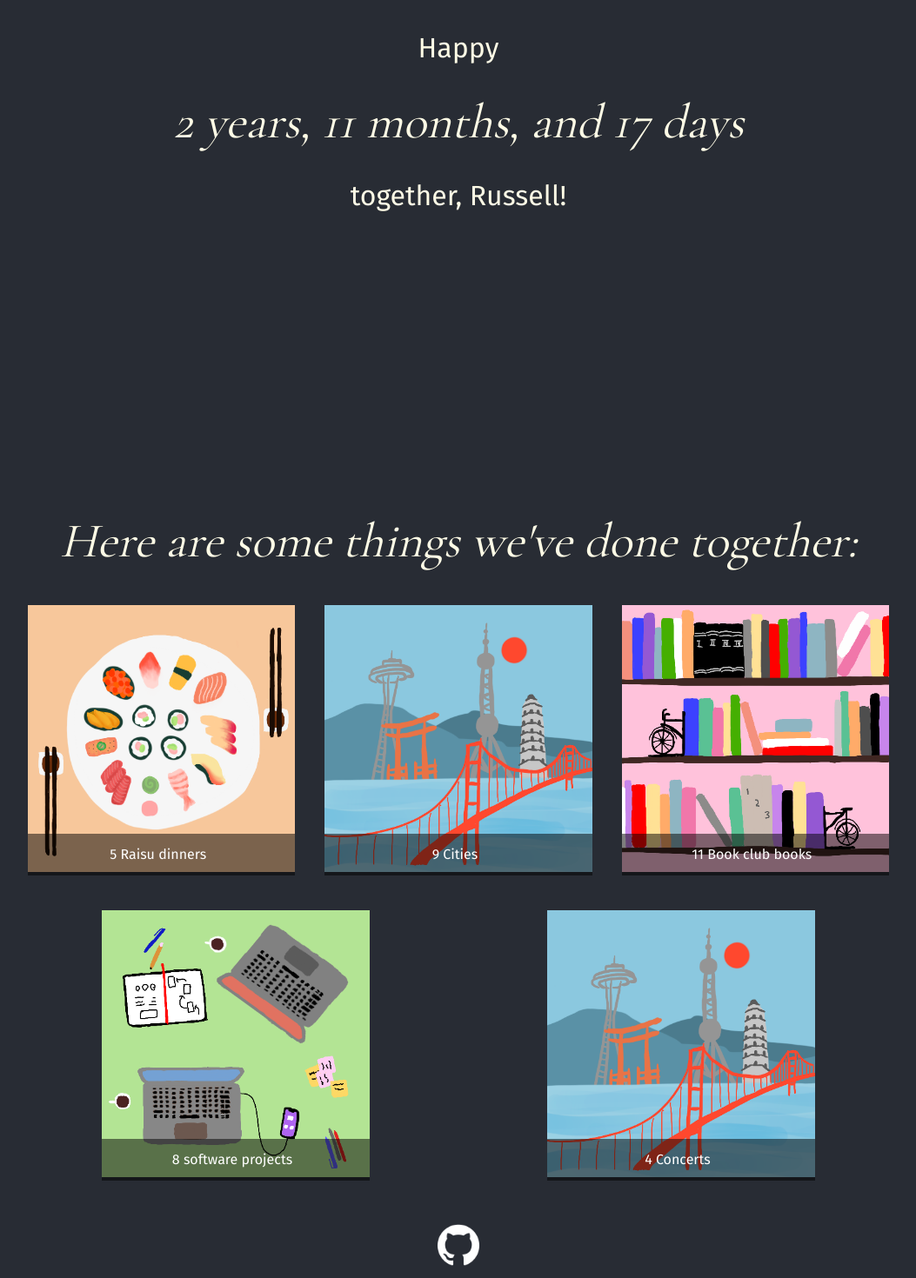
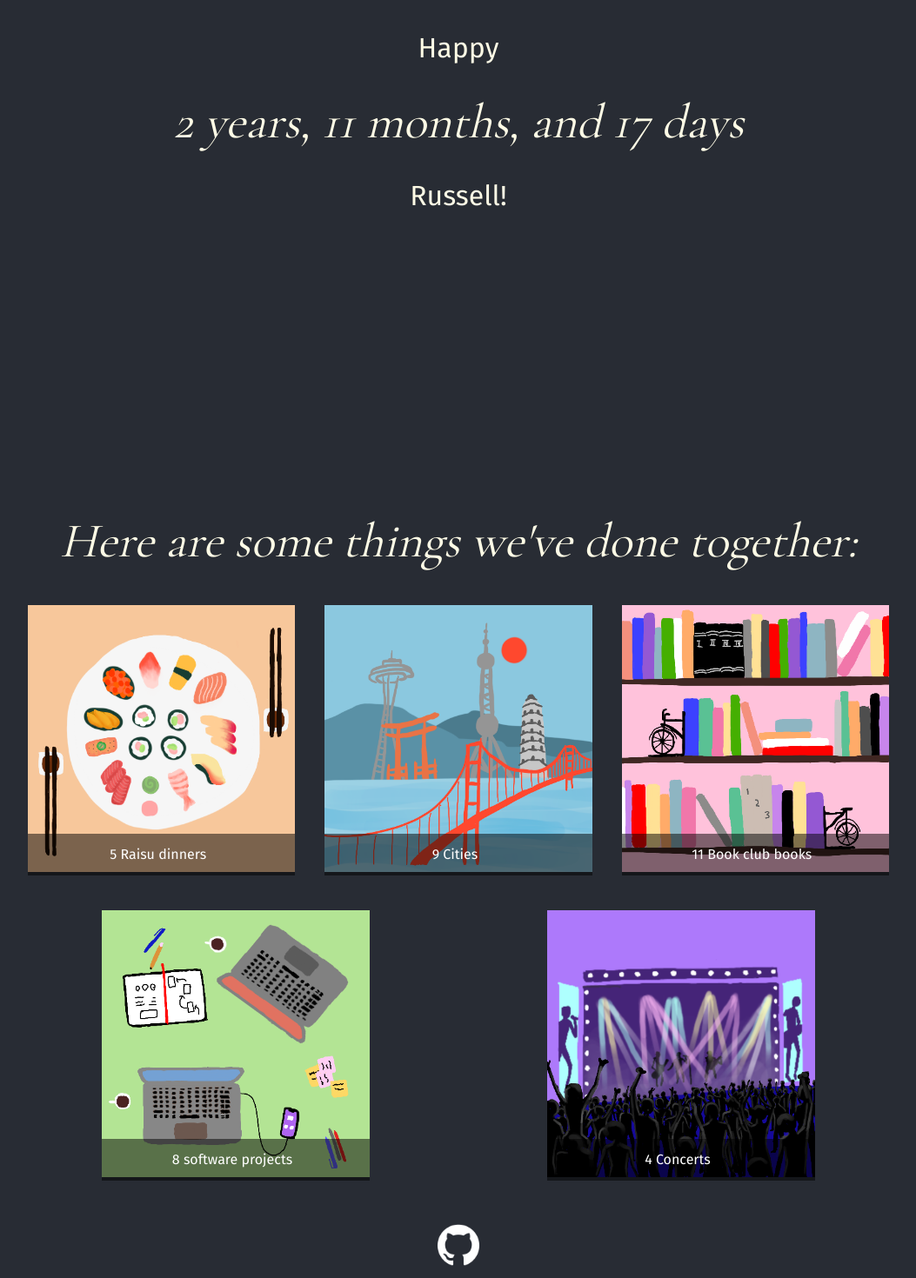
Before and after one commit to frostyshadows/anniversary, a React (Create React App) app: page / in a window 1280 px wide. Shown: the part 201-1671 px from the top of the page at 87% size, without its empty margins (113-1166 px from the left). Built offline with nearby package versions, Linux system fonts and the light colour scheme.

Commit message:
added concert picture

```diff
--- a/src/components/Days.jsx
+++ b/src/components/Days.jsx
@@ -18,7 +18,7 @@ class Days extends Component {
       <div className="Days" >
         <p className="happyText"> Happy </p>
         <p className="timeText"> {timeSince.years} years, {timeSince.months} months, and {timeSince.days} days </p>
-        <p className="togetherText"> together, Russell! </p>
+        <p className="russellText">Russell! </p>
       </div>
     );
   }
--- a/src/styles/App.css
+++ b/src/styles/App.css
@@ -16,7 +16,7 @@ body,
   padding-bottom: 20%;
 }
 
-.happyText, .togetherText {
+.happyText, .russellText {
   font-family: 'Fira Sans', Sans-Serif;
   font-size: 32px;
 }
--- a/src/tileData.js
+++ b/src/tileData.js
@@ -5,8 +5,10 @@ const tileData = [
     cols: 2,
     featured: true,
     items: [
-      'Vancouver',
-      'Seattle',
+      'First anniversary',
+      'First Valentine\'s',
+      'Second Valentine\'s',
+      'when we felt like it x 2'
     ],
     open: false,
     popupDir: 'right',
@@ -67,7 +69,7 @@ const tileData = [
     popupDir: 'right',
   },
   {
-    img: 'cities.PNG',
+    img: 'concert.PNG',
     title: '4 Concerts',
     items: [
       'Coldplay',
```
Also changed, not shown: src/images/concert.PNG (added).
